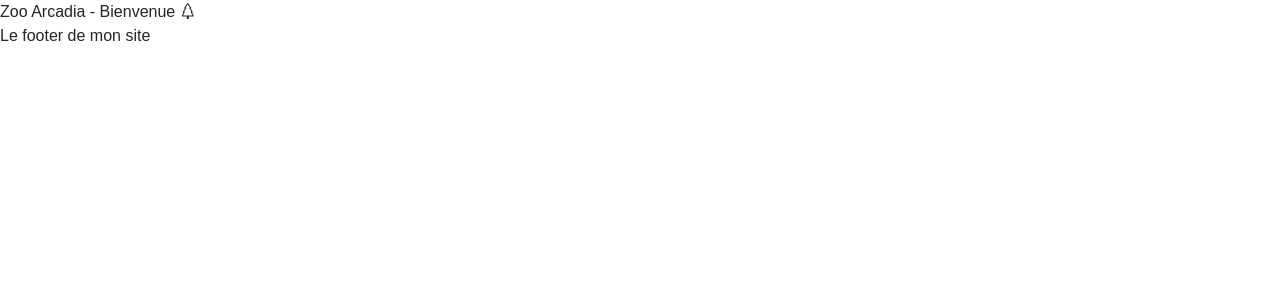
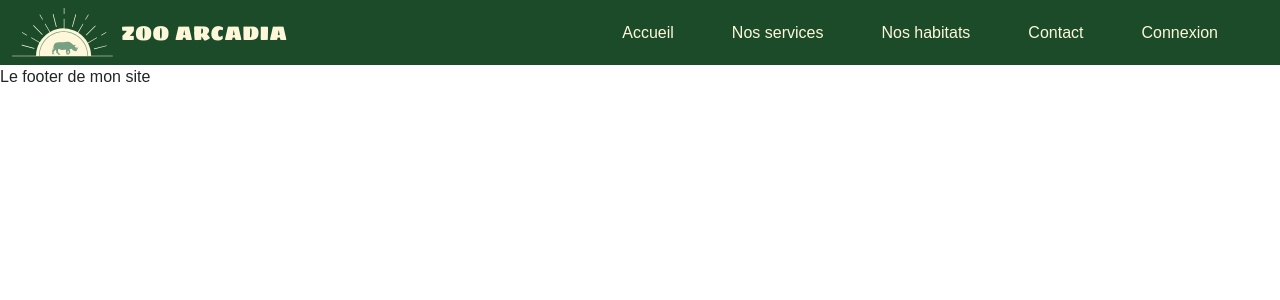
Before and after one commit to jeanne-bdh/ECF_ZooArcadia, a PHP site: page / in a window 1280 px wide. Shown: the top 300 px of the page. Run offline with PHP 8.4, Linux system fonts and the light colour scheme; some libraries are stand-ins or nearby versions; some web fonts are replaced.

Commit message:
Ajout navbar

```diff
--- a/index.html
+++ b/index.html
@@ -11,7 +11,36 @@
 
 <body>
     <header>
-        Zoo Arcadia - Bienvenue <i class="bi bi-tree"></i>
+        <!-- NAVBAR -->
+        <nav class="navbar navbar-expand-lg bg-dark">
+            <div class="container-fluid">
+                <img src="images/Logo Arcadia.svg" alt="Logo Arcadia">
+                <a class="navbar-brand ms-2" href="/">ZOO ARCADIA</a>
+                <button class="navbar-toggler" type="button" data-bs-toggle="collapse" data-bs-target="#navbarNav"
+                    aria-controls="navbarNav" aria-expanded="false" aria-label="Toggle navigation">
+                    <span class="navbar-toggler-icon"></span>
+                </button>
+                <div class="collapse navbar-collapse" id="navbarNav">
+                    <ul class="navbar-nav ms-auto">
+                        <li class="nav-item">
+                            <a class="nav-link" href="/">Accueil</a>
+                        </li>
+                        <li class="nav-item">
+                            <a class="nav-link" href="/services">Nos services</a>
+                        </li>
+                        <li class="nav-item">
+                            <a class="nav-link" href="/habitats">Nos habitats</a>
+                        </li>
+                        <li class="nav-item">
+                            <a class="nav-link" href="/contact">Contact</a>
+                        </li>
+                        <li class="nav-item">
+                            <a class="nav-link" href="/signin">Connexion</a>
+                        </li>
+                    </ul>
+                </div>
+            </div>
+        </nav>
     </header>
 
     <main id="main-page">
--- a/scss/main.scss
+++ b/scss/main.scss
@@ -1,5 +1,18 @@
 @import url(/node_modules/bootstrap-icons/font/bootstrap-icons.css);
 @import 'custom';
 
-// Fonts
+// FONTS
 @import url('https://fonts.googleapis.com/css2?family=Hind+Madurai:wght@300;400;500;600;700&family=Scada:ital,wght@0,400;0,700;1,400;1,700&family=Sigmar+One&display=swap');
+
+// NAVBAR
+.navbar {
+    .navbar-brand {
+        color: $secondary2;
+        font-family: $font-family-display;
+    }
+
+    .nav-link {
+        color: $secondary2;
+        padding-right: 50px !important;
+    }
+}
```
Also changed, not shown: scss/main.css, 1 other file.
